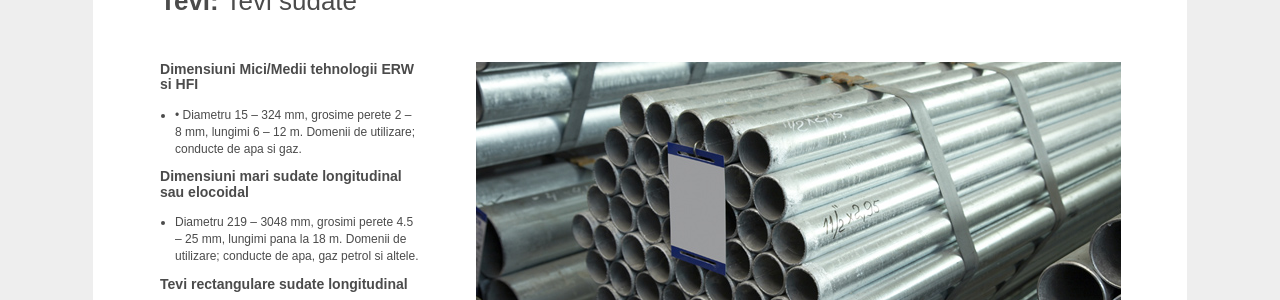
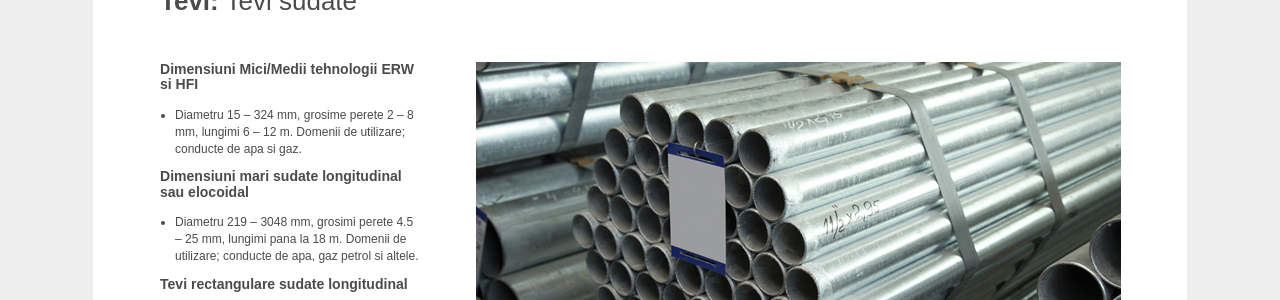
Before and after one commit to janosrusiczki/allmet-jekyll, a Jekyll site: the page built from ro/produse-otel/index.html, in a window 1280 px wide and 900 px high, scrolled down 961 px. Shown: the part 152-452 px from the top of the window. Built offline with Jekyll 4.4.1, drawn with Linux system fonts in a browser that asks for light colours; some web fonts are replaced; Markdown is read by kramdown in place of the engine named in the settings.

Commit message:
Fix double bullet.

```diff
--- a/ro/produse-otel/index.html
+++ b/ro/produse-otel/index.html
@@ -47,7 +47,7 @@ english_link: steel-products
   <div class="left">
     <h3>Dimensiuni Mici/Medii tehnologii ERW si HFI</h3>
     <ul>
-      <li>• Diametru 15 – 324 mm, grosime perete 2 – 8 mm, lungimi 6 – 12 m. Domenii de utilizare; conducte de apa si gaz.</li>
+      <li>Diametru 15 – 324 mm, grosime perete 2 – 8 mm, lungimi 6 – 12 m. Domenii de utilizare; conducte de apa si gaz.</li>
     </ul>
     <h3>Dimensiuni mari sudate longitudinal sau elocoidal</h3>
     <ul>
```
